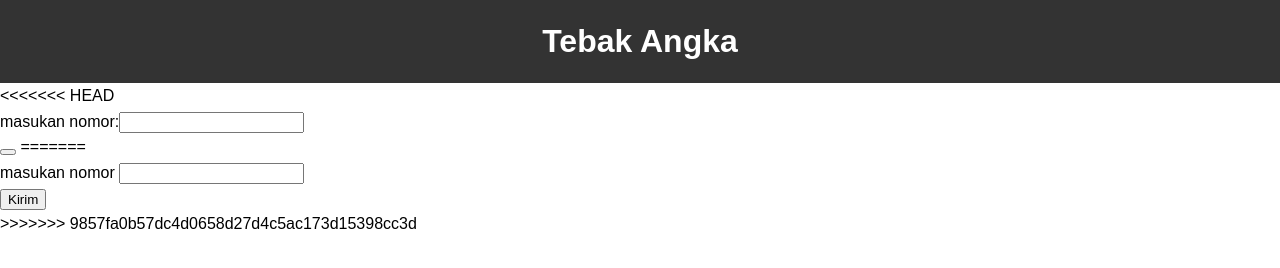
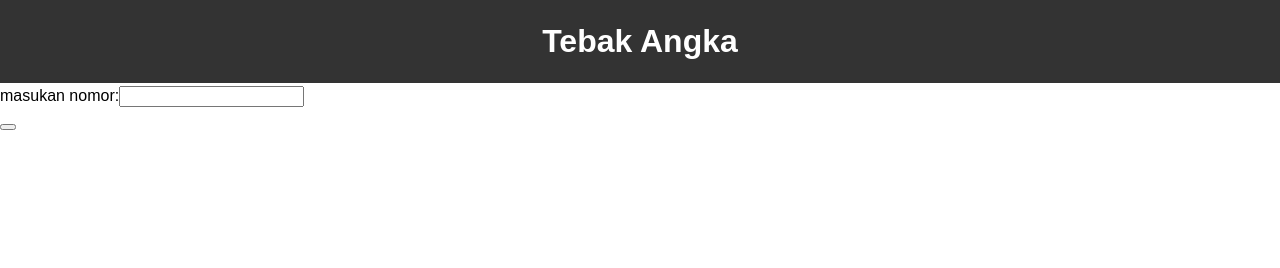
Before and after one commit to Fahmi-Bisyir/tuagasit, a plain HTML site: page index.html in a window 1280 px wide. Drawn offline with Linux system fonts and the light colour scheme.

Commit message:
index.htm

```diff
--- a/index.html
+++ b/index.html
@@ -12,25 +12,11 @@
     <header>
         <h1>Tebak Angka</h1>
     </header>
-<<<<<<< HEAD
 <main>
     <div class="container">
-        <lable>masukan nomor:</lable><input id="" type="text"><br>
+        <lable>masukan nomor:</lable><input id="mn" type="text"><br>
         <div class="button_container">
             <button class="mk"></button>
-=======
-    <main>
-        <div class="container">
-            <div class="label_container">
-            </div>
-            <label>masukan nomor</label>
-
-                <input type="text" name="number">
-
-            <div class="button_container">
-                <button type="submit" class="mk">Kirim</button>
-            </div>
->>>>>>> 9857fa0b57dc4d0658d27d4c5ac173d15398cc3d
         </div>
     </main>
 </body>
```
